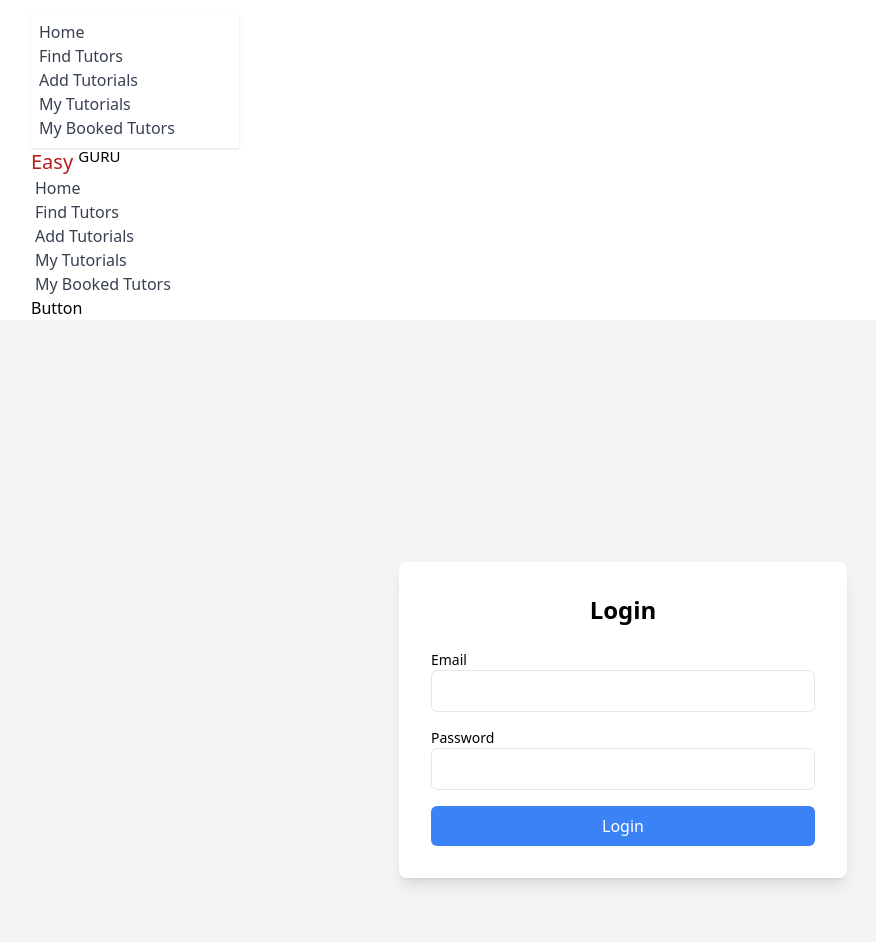
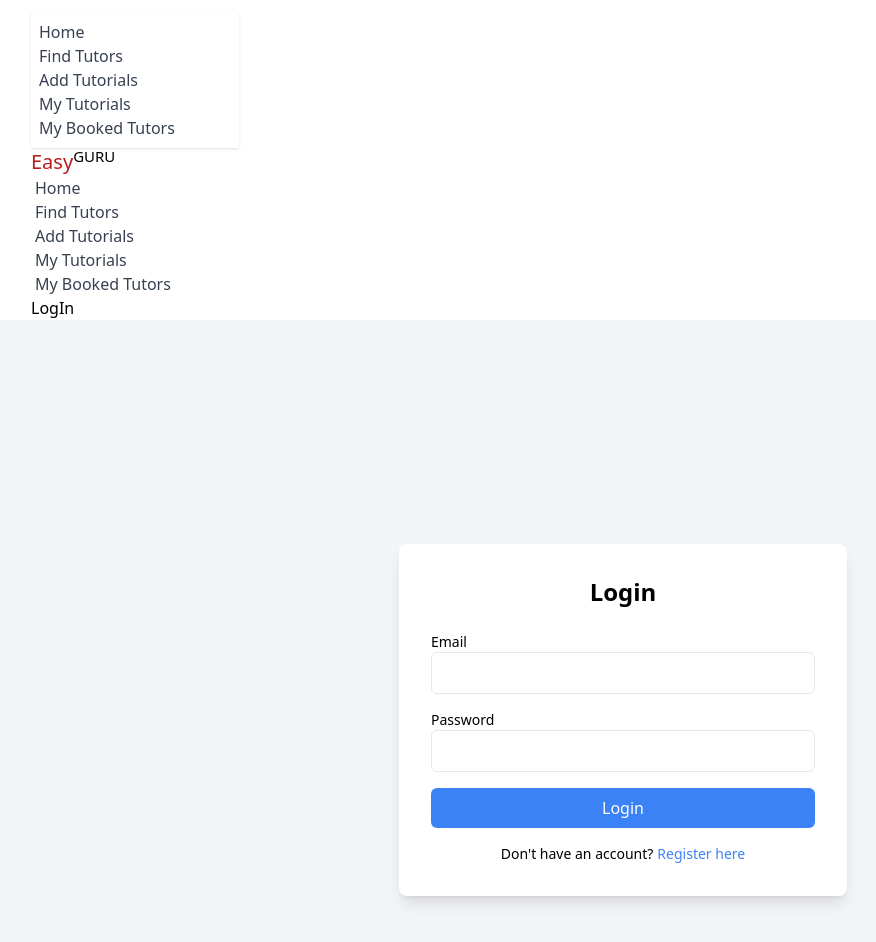
Before and after one commit to mdriyajulislamakash11/Learn-Language-Tutorial-Project-client-site, a React (Vite) app: page /login in a window 1280 px wide. Shown: the top 942 px of the page, without its empty margins (17-893 px from the left). Built offline with nearby package versions, Linux system fonts and the light colour scheme; no server answers.

Commit message:
register ar login er kaj korlam

```diff
--- a/src/components/Navbar.jsx
+++ b/src/components/Navbar.jsx
@@ -1,59 +1,24 @@
-import React from "react";
+import React, { useContext } from "react";
 import { Link, NavLink } from "react-router-dom";
+import { AuthContext } from "../Auth/AuthProvaide";
+
 
 const Navbar = () => {
+  const { user, logOut } = useContext(AuthContext);
+
+  const handleLogOut = () => {
+    logOut()
+      .then(() => console.log("Logged out"))
+      .catch((err) => console.error(err));
+  };
+
   const links = (
     <>
-      <li>
-        <NavLink
-          to="/"
-          className={({ isActive }) =>
-            isActive ? "text-blue-500 font-bold underline" : "text-gray-700"
-          }
-        >
-          Home
-        </NavLink>
-      </li>
-      <li>
-        <NavLink
-          to="/find-tutors"
-          className={({ isActive }) =>
-            isActive ? "text-blue-500 font-bold underline" : "text-gray-700"
-          }
-        >
-          Find Tutors
-        </NavLink>
-      </li>
-      <li>
-        <NavLink
-          to="/add-tutorials"
-          className={({ isActive }) =>
-            isActive ? "text-blue-500 font-bold underline" : "text-gray-700"
-          }
-        >
-          Add Tutorials
-        </NavLink>
-      </li>
-      <li>
-        <NavLink
-          to="/my-tutorials"
-          className={({ isActive }) =>
-            isActive ? "text-blue-500 font-bold underline" : "text-gray-700"
-          }
-        >
-          My Tutorials
-        </NavLink>
-      </li>
-      <li>
-        <NavLink
-          to="/my-booked-tutorials"
-          className={({ isActive }) =>
-            isActive ? "text-blue-500 font-bold underline" : "text-gray-700"
-          }
-        >
-          My Booked Tutors
-        </NavLink>
-      </li>
+      <li><NavLink to="/" className={({ isActive }) => isActive ? "text-blue-500 font-bold underline" : "text-gray-700"}>Home</NavLink></li>
+      <li><NavLink to="/find-tutors" className={({ isActive }) => isActive ? "text-blue-500 font-bold underline" : "text-gray-700"}>Find Tutors</NavLink></li>
+      <li><NavLink to="/add-tutorials" className={({ isActive }) => isActive ? "text-blue-500 font-bold underline" : "text-gray-700"}>Add Tutorials</NavLink></li>
+      <li><NavLink to="/my-tutorials" className={({ isActive }) => isActive ? "text-blue-500 font-bold underline" : "text-gray-700"}>My Tutorials</NavLink></li>
+      <li><NavLink to="/my-booked-tutorials" className={({ isActive }) => isActive ? "text-blue-500 font-bold underline" : "text-gray-700"}>My Booked Tutors</NavLink></li>
     </>
   );
 
@@ -63,35 +28,28 @@ const Navbar = () => {
         <div className="navbar-start">
           <div className="dropdown">
             <div tabIndex={0} role="button" className="btn btn-ghost lg:hidden">
-              <svg
-                xmlns="http://www.w3.org/2000/svg"
-                className="h-5 w-5"
-                fill="none"
-                viewBox="0 0 24 24"
-                stroke="currentColor"
-              >
-                <path
-                  strokeLinecap="round"
-                  strokeLinejoin="round"
-                  strokeWidth="2"
-                  d="M4 6h16M4 12h8m-8 6h16"
-                />
+              <svg className="h-5 w-5" xmlns="http://www.w3.org/2000/svg" fill="none" viewBox="0 0 24 24" stroke="currentColor">
+                <path strokeLinecap="round" strokeLinejoin="round" strokeWidth="2" d="M4 6h16M4 12h8m-8 6h16" />
               </svg>
             </div>
-            <ul
-              tabIndex={0}
-              className="menu menu-sm dropdown-content bg-base-100 rounded-box z-[1] mt-3 w-52 p-2 shadow"
-            >
+            <ul tabIndex={0} className="menu menu-sm dropdown-content bg-base-100 rounded-box z-[1] mt-3 w-52 p-2 shadow">
               {links}
             </ul>
           </div>
-          <Link to='/' className="btn btn-ghost text-xl"><span className="text-red-700">Easy</span> <span className=""><sup className="">GURU</sup></span></Link>
+          <Link to='/' className="btn btn-ghost text-xl">
+            <span className="text-red-700">Easy</span><sup>GURU</sup>
+          </Link>
         </div>
         <div className="navbar-center hidden lg:flex">
           <ul className="menu menu-horizontal px-1">{links}</ul>
         </div>
         <div className="navbar-end">
-          <a className="btn">Button</a>
+          {user ? (
+            <button onClick={handleLogOut} className="btn">LogOut</button>
+          ) : (
+            <Link to="/login" className="btn">LogIn</Link>
+          )}
+
         </div>
       </div>
     </div>
--- a/src/pages/Login.jsx
+++ b/src/pages/Login.jsx
@@ -56,6 +56,11 @@ const Login = () => {
             Login
           </button>
         </form>
+
+          <p className="text-sm text-center mt-4">
+          Don't have an account?
+          <a href="/register" className="text-blue-500 hover:underline ml-1">Register here</a>
+        </p>
       </div>
     </div>
   );
--- a/src/pages/Register.jsx
+++ b/src/pages/Register.jsx
@@ -83,6 +83,13 @@ const Register = () => {
             Register
           </button>
         </form>
+
+        <p className="text-sm text-center mt-4">
+          Already have an account?
+          <a href="/login" className="text-blue-500 hover:underline ml-1">
+            Login here
+          </a>
+        </p>
       </div>
     </div>
   );
```
